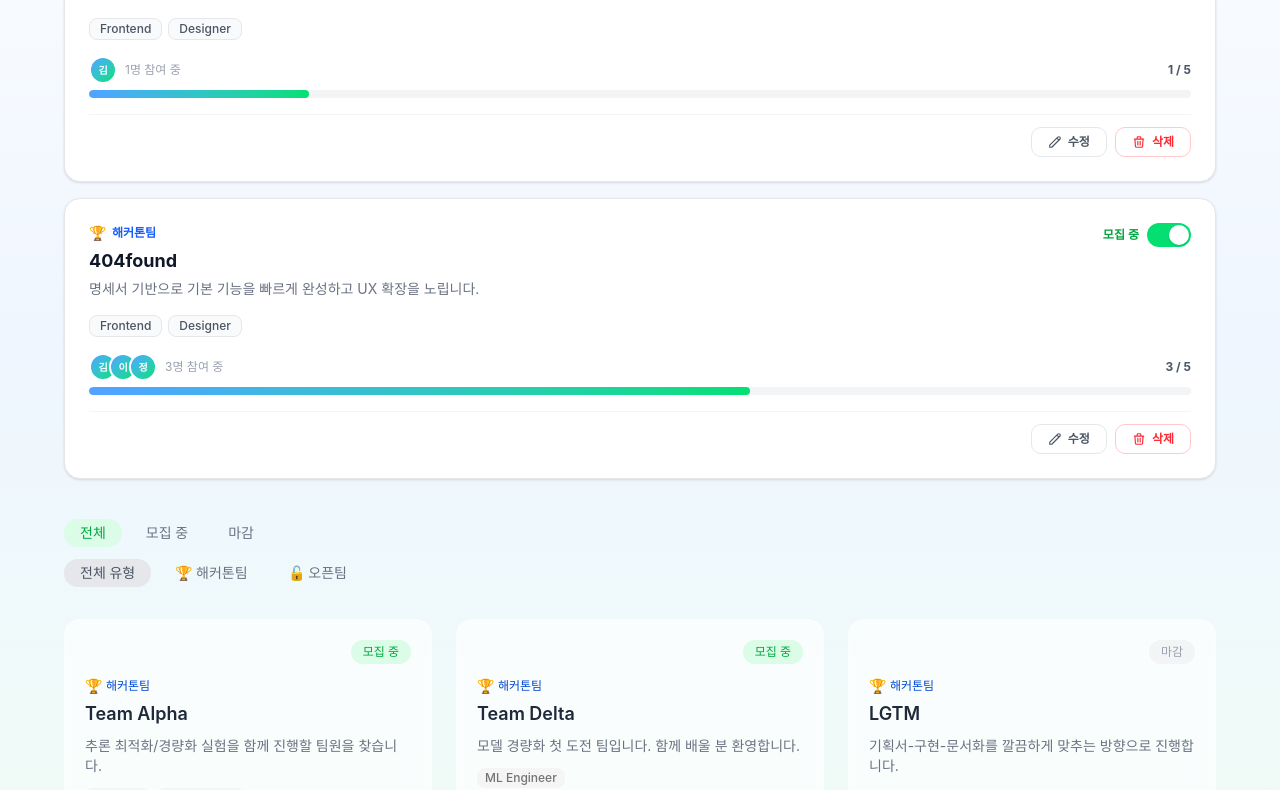
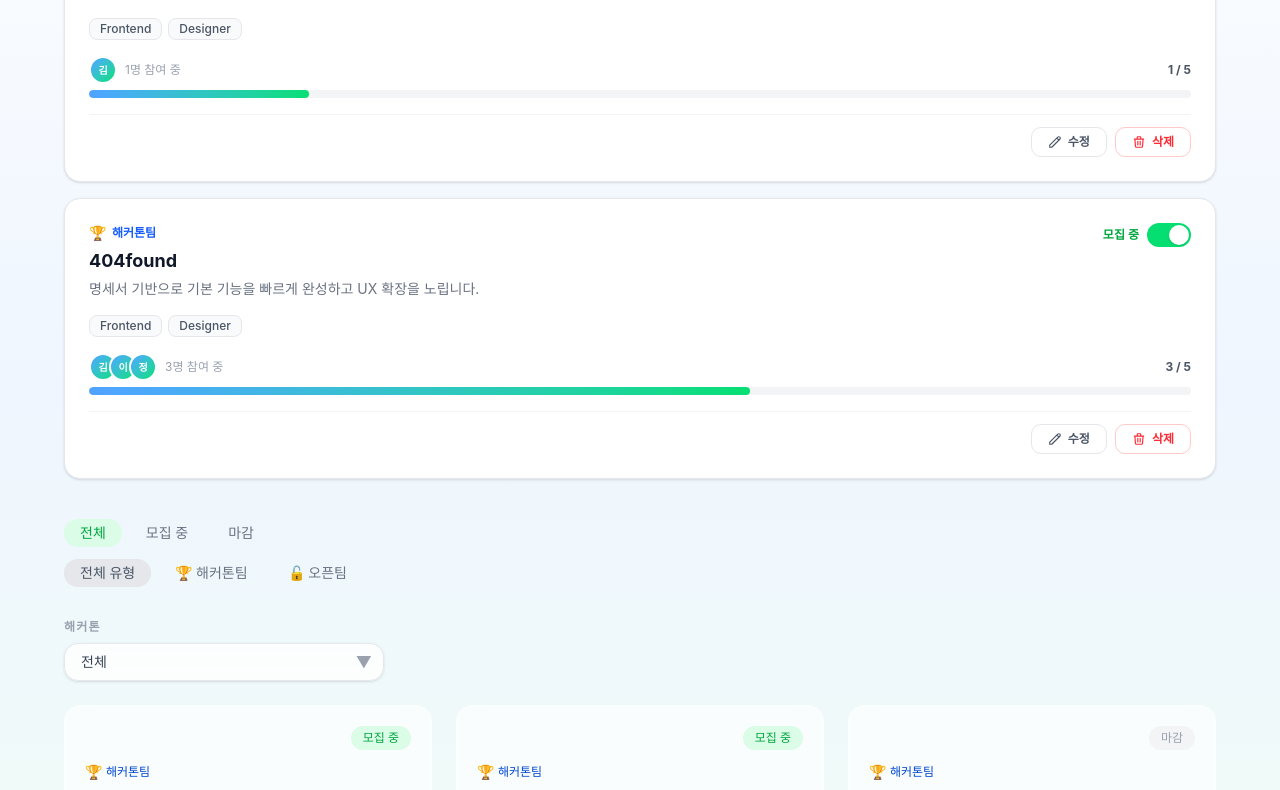
Before and after one commit to JuDalDal/moumthon, a Next.js app: page /team in a window 1280 px wide. Shown: the part 375-1165 px from the top of the page. Built offline with nearby package versions, Linux system fonts and the light colour scheme.

Commit message:
해커톤 필터 추가

```diff
--- a/src/app/team/page.tsx
+++ b/src/app/team/page.tsx
@@ -1,18 +1,17 @@
 "use client";
 
-import { useState } from "react";
-import { useRouter } from "next/navigation";
+import { useState, useMemo } from "react";
+import { useRouter, useSearchParams } from "next/navigation";
 import { TeamCard } from "@/components/feature/team/TeamCard";
 import { MyTeamCard, MyTeam } from "@/components/feature/team/MyTeamCard";
 import teamsData from "@/assets/data/public_teams.json";
 import teamMembersData from "@/assets/data/public_team_members.json";
-
 import sessionData from "@/assets/data/my.json";
+import hackathonsData from "@/assets/data/public_hackathons.json";
 
 type StatusFilter = "all" | "recruiting" | "closed";
 type TypeFilter = "all" | "hackathon" | "open";
 
-// JSON 타입 정의
 type RawTeam = {
   teamCode: string;
   hackathonSlug: string;
@@ -39,15 +38,29 @@ type RawTeamMembers = {
   members: RawMember[];
 };
 
+type RawHackathon = {
+  slug: string;
+  title: string;
+  status: string;
+};
+
 export default function TeamPage() {
   const [statusFilter, setStatusFilter] = useState<StatusFilter>("all");
   const [typeFilter, setTypeFilter] = useState<TypeFilter>("all");
   const router = useRouter();
+  const searchParams = useSearchParams();
+
+  // URL에서 해커톤 슬러그 읽기
+  const hackathonFilter = searchParams.get("hackathon");
 
   const session = (sessionData as any[])[0];
   const myTeamCodes = session?.myTeams?.map((t: any) => t.teamCode) ?? [];
 
-  // 멤버 조회 헬퍼
+  // 진행 중인 해커톤만 필터 옵션으로 표시
+  const activeHackathons = (hackathonsData as RawHackathon[]).filter(
+    (h) => h.status === "ongoing" || h.status === "upcoming"
+  );
+
   const getMembersForTeam = (teamCode: string) => {
     const found = (teamMembersData as RawTeamMembers[]).find(
       (tm) => tm.teamCode === teamCode
@@ -55,7 +68,6 @@ export default function TeamPage() {
     return found?.members ?? [];
   };
 
-  // 내 팀 목록 (session.myTeams 기준)
   const myTeams: MyTeam[] = session?.myTeams?.map((myTeam: any) => {
     const raw = (teamsData as RawTeam[]).find(
       (t) => t.teamCode === myTeam.teamCode
@@ -78,19 +90,37 @@ export default function TeamPage() {
     };
   }) ?? [];
 
-  // 전체 팀 목록 (내 팀 제외)
   const otherTeams = (teamsData as RawTeam[]).filter(
     (t) => !myTeamCodes.includes(t.teamCode)
   );
 
-  const filteredTeams = otherTeams.filter((team) => {
+  const filteredTeams = useMemo(() => {
+    return otherTeams.filter((team) => {
       const statusMatch =
         statusFilter === "all" ||
         (statusFilter === "recruiting" && team.isOpen) ||
         (statusFilter === "closed" && !team.isOpen);
       const typeMatch = typeFilter === "all" || typeFilter === "hackathon";
-    return statusMatch && typeMatch;
+      const hackathonMatch =
+        !hackathonFilter || team.hackathonSlug === hackathonFilter;
+      return statusMatch && typeMatch && hackathonMatch;
     });
+  }, [otherTeams, statusFilter, typeFilter, hackathonFilter]);
+
+  // 해커톤 필터 변경 — URL 쿼리 업데이트
+  const handleHackathonFilter = (slug: string | null) => {
+    const params = new URLSearchParams(searchParams.toString());
+    if (slug) {
+      params.set("hackathon", slug);
+    } else {
+      params.delete("hackathon");
+    }
+    router.push(`/camp?${params.toString()}`);
+  };
+
+  const selectedHackathon = activeHackathons.find(
+    (h) => h.slug === hackathonFilter
+  );
 
   return (
     <main className="min-h-screen bg-gradient-to-b from-white via-blue-50 to-green-50 px-4 py-16">
@@ -106,7 +136,7 @@ export default function TeamPage() {
             </p>
           </div>
           <button
-            onClick={() => router.push("/team/new")}
+            onClick={() => router.push("/camp/new")}
             className="rounded-xl bg-gradient-to-r from-blue-500 to-green-400 px-5 py-2 text-sm font-semibold text-white shadow-md transition hover:scale-105"
           >
             + 팀 만들기
@@ -124,19 +154,15 @@ export default function TeamPage() {
                 <MyTeamCard
                   key={team.teamCode}
                   team={team}
-                  onUpdate={(updated) => {
-                    // TODO: API 연결
-                    console.log("update", updated);
-                  }}
-                  onDelete={() => {
-                    // TODO: API 연결
-                    console.log("delete", team.teamCode);
-                  }}
+                  onUpdate={(updated) => console.log("update", updated)}
+                  onDelete={() => console.log("delete", team.teamCode)}
                 />
               ))}
             </div>
           </div>
         )}
+
+
 
         {/* 모집 여부 필터 */}
         <div className="mb-3 flex gap-2 text-sm">
@@ -176,6 +202,51 @@ export default function TeamPage() {
           ))}
         </div>
 
+               {/* 해커톤 필터 */}
+{activeHackathons.length > 0 && (
+  <div className="mb-6 flex flex-col gap-2">
+    <p className="text-xs font-bold uppercase tracking-widest text-gray-400">
+      해커톤
+    </p>
+
+    <div className="relative w-full max-w-xs">
+      <select
+        value={hackathonFilter ?? ""}
+        onChange={(e) =>
+          handleHackathonFilter(e.target.value || null)
+        }
+        className="w-full appearance-none rounded-xl border border-gray-200 bg-white/80 backdrop-blur px-4 py-2 pr-10 text-sm text-gray-700 shadow-sm transition focus:border-blue-400 focus:outline-none hover:border-blue-300"
+      >
+        <option value="">전체</option>
+        {activeHackathons.map((h) => (
+          <option key={h.slug} value={h.slug}>
+            {h.title}
+          </option>
+        ))}
+      </select>
+
+      {/* 드롭다운 화살표 */}
+      <div className="pointer-events-none absolute inset-y-0 right-3 flex items-center text-gray-400">
+        ▼
+      </div>
+    </div>
+  </div>
+)}
+
+        {/* 선택된 해커톤 표시 */}
+        {selectedHackathon && (
+          <div className="mb-6 flex items-center gap-2 rounded-xl border border-blue-100 bg-blue-50 px-4 py-2.5">
+            <span className="text-xs font-semibold text-blue-600">🏆 {selectedHackathon.title}</span>
+            <span className="text-xs text-blue-400">해커톤의 팀 목록</span>
+            <button
+              onClick={() => handleHackathonFilter(null)}
+              className="ml-auto text-xs text-blue-400 hover:text-blue-600 transition-colors"
+            >
+              ✕ 필터 해제
+            </button>
+          </div>
+        )}
+
         {/* 카드 리스트 */}
         {filteredTeams.length > 0 ? (
           <div className="grid grid-cols-1 gap-6 sm:grid-cols-2 lg:grid-cols-3">
```
Lines whose indentation alone changed are shown as unchanged.
